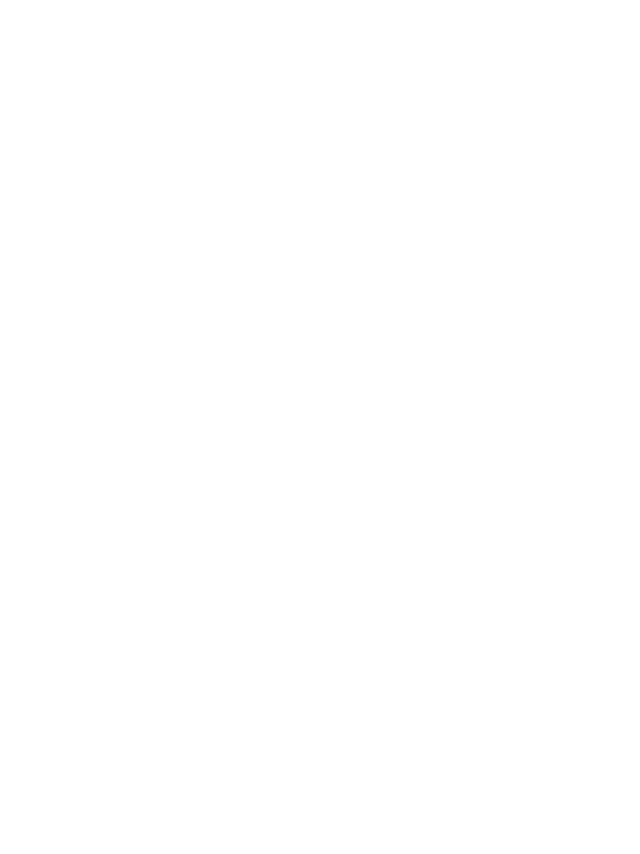
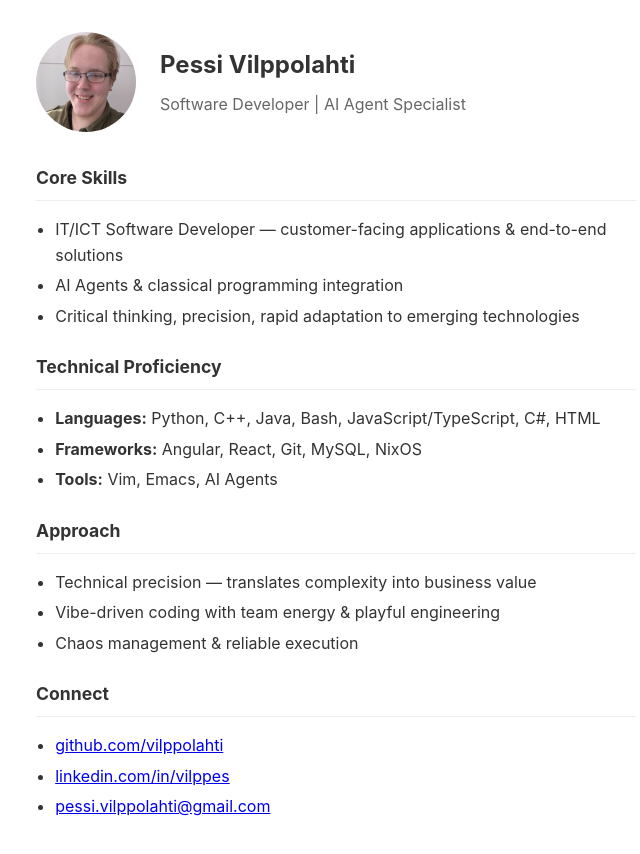
Before and after one commit to vohvelikissa/vohvelikissa.github.io, a plain HTML site: page index.html in a window 1280 px wide. Shown: the whole page, without its empty margins (304-944 px from the left). Before the commit the page ends 800 px from the top, so only its background shows below. Drawn offline with Linux system fonts and the light colour scheme.

Commit message:
Add high-level skills summary based on CV

```diff
--- a/index.html
+++ b/index.html
@@ -1,8 +1,87 @@
 <!DOCTYPE html>
-<html>
+<html lang="en">
 <head>
-    <title></title>
+    <meta charset="UTF-8">
+    <meta name="viewport" content="width=device-width, initial-scale=1.0">
+    <title>Pessi Vilppolahti</title>
+    <style>
+        body {
+            font-family: -apple-system, BlinkMacSystemFont, 'Segoe UI', Roboto, sans-serif;
+            line-height: 1.6;
+            max-width: 600px;
+            margin: 0 auto;
+            padding: 2rem;
+            color: #333;
+        }
+        .profile {
+            display: flex;
+            align-items: center;
+            gap: 1.5rem;
+            margin-bottom: 2rem;
+        }
+        .profile img {
+            width: 100px;
+            height: 100px;
+            border-radius: 50%;
+            object-fit: cover;
+        }
+        h1 {
+            margin: 0 0 0.5rem 0;
+            font-size: 1.5rem;
+        }
+        .tagline {
+            margin: 0;
+            color: #666;
+        }
+        h2 {
+            font-size: 1.1rem;
+            margin-top: 1.5rem;
+            border-bottom: 1px solid #eee;
+            padding-bottom: 0.5rem;
+        }
+        ul {
+            padding-left: 1.2rem;
+        }
+        li {
+            margin-bottom: 0.3rem;
+        }
+    </style>
 </head>
 <body>
+    <div class="profile">
+        <img src="pessi.jpg" alt="Pessi Vilppolahti">
+        <div>
+            <h1>Pessi Vilppolahti</h1>
+            <p class="tagline">Software Developer | AI Agent Specialist</p>
+        </div>
+    </div>
+
+    <h2>Core Skills</h2>
+    <ul>
+        <li>IT/ICT Software Developer — customer-facing applications & end-to-end solutions</li>
+        <li>AI Agents & classical programming integration</li>
+        <li>Critical thinking, precision, rapid adaptation to emerging technologies</li>
+    </ul>
+
+    <h2>Technical Proficiency</h2>
+    <ul>
+        <li><strong>Languages:</strong> Python, C++, Java, Bash, JavaScript/TypeScript, C#, HTML</li>
+        <li><strong>Frameworks:</strong> Angular, React, Git, MySQL, NixOS</li>
+        <li><strong>Tools:</strong> Vim, Emacs, AI Agents</li>
+    </ul>
+
+    <h2>Approach</h2>
+    <ul>
+        <li>Technical precision — translates complexity into business value</li>
+        <li>Vibe-driven coding with team energy & playful engineering</li>
+        <li>Chaos management & reliable execution</li>
+    </ul>
+
+    <h2>Connect</h2>
+    <ul>
+        <li><a href="https://github.com/vilppolahti">github.com/vilppolahti</a></li>
+        <li><a href="https://linkedin.com/in/vilppes">linkedin.com/in/vilppes</a></li>
+        <li><a href="mailto:pessi.vilppolahti@gmail.com">pessi.vilppolahti@gmail.com</a></li>
+    </ul>
 </body>
 </html>
```
